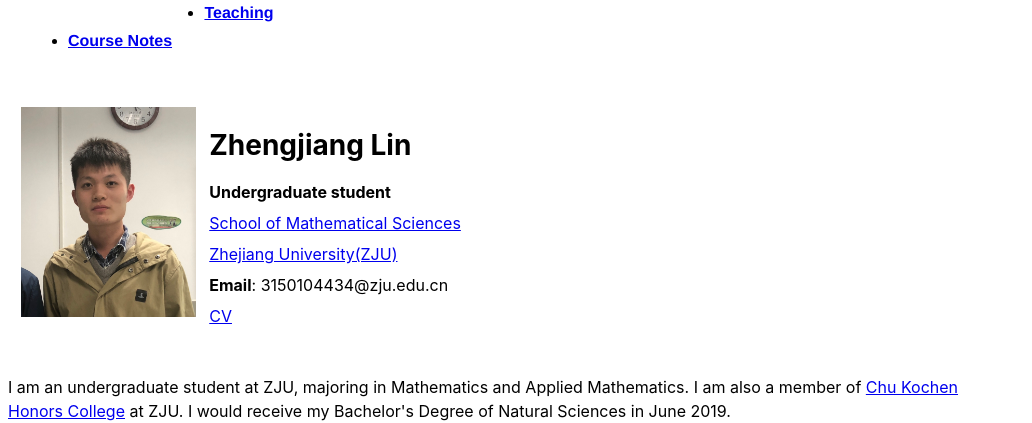
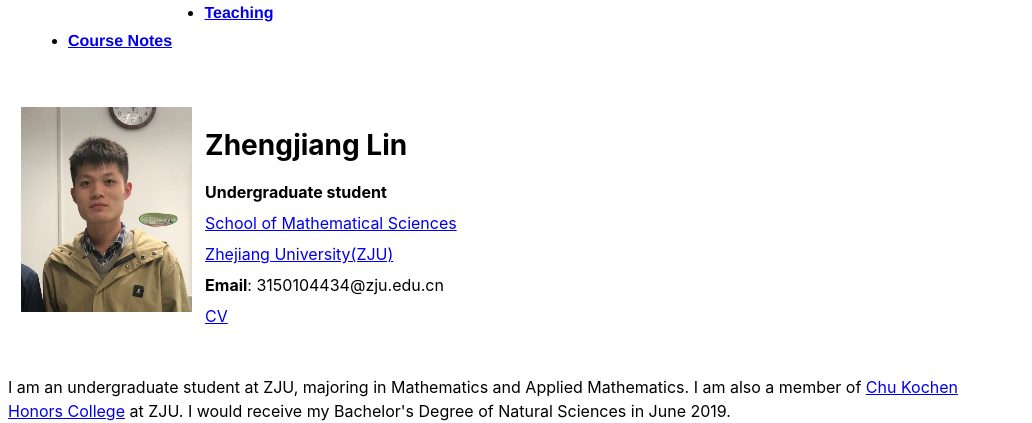
Before and after one commit to Acrescent/Acrescent.github.io, a Jekyll site: the page built from index.html, in a window 1280 px wide. Shown: the part 139-562 px from the top of the page, without its empty margins (0-1032 px from the left). Built offline with Jekyll 4.4.1, drawn with Linux system fonts in a browser that asks for light colours.

Commit message:
Update index.html

```diff
--- a/index.html
+++ b/index.html
@@ -6,7 +6,7 @@
 
 <div>
 <div style="float:left;padding:13px">
-  <img src="{{ BASE_PATH }}/data/img/zjlin_head.jpg" height="210px">
+  <img src="{{ BASE_PATH }}/data/img/zjlin_head.jpg" height="205px">
 </div>
 <div style="padding:15px;padding-left:20px">
 <h1> Zhengjiang Lin </h1>
```
